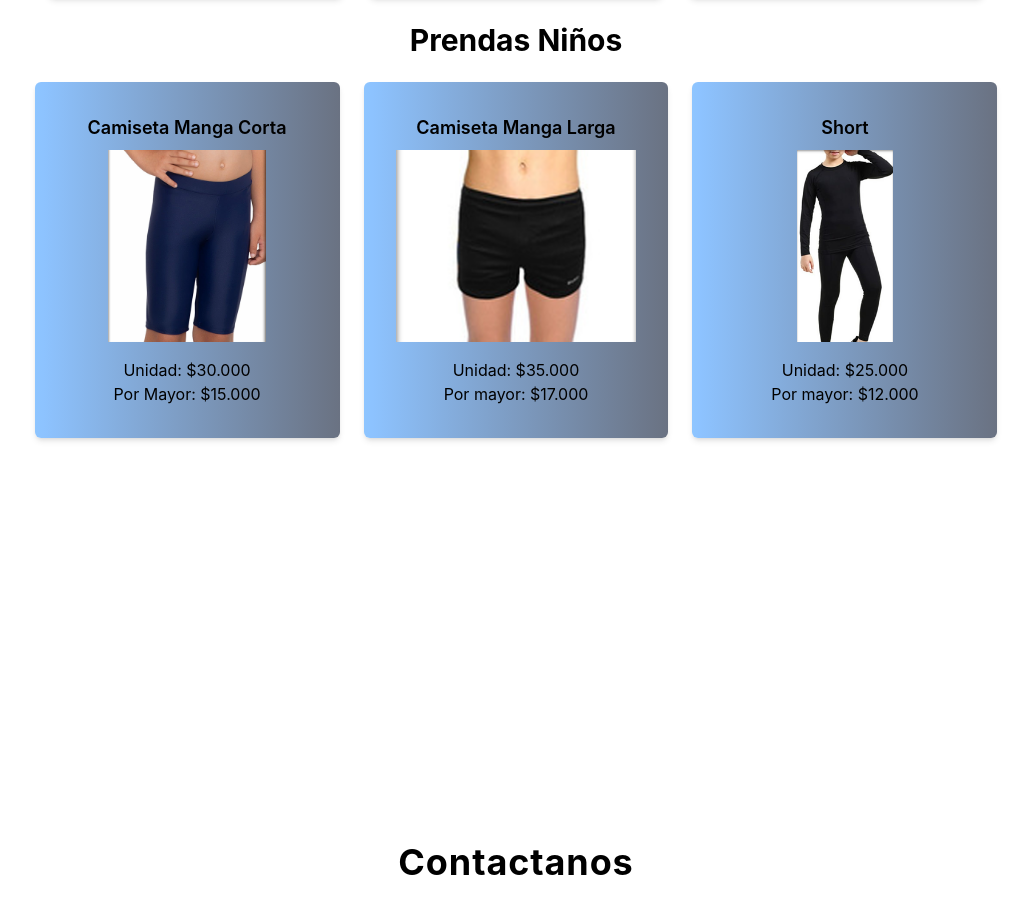
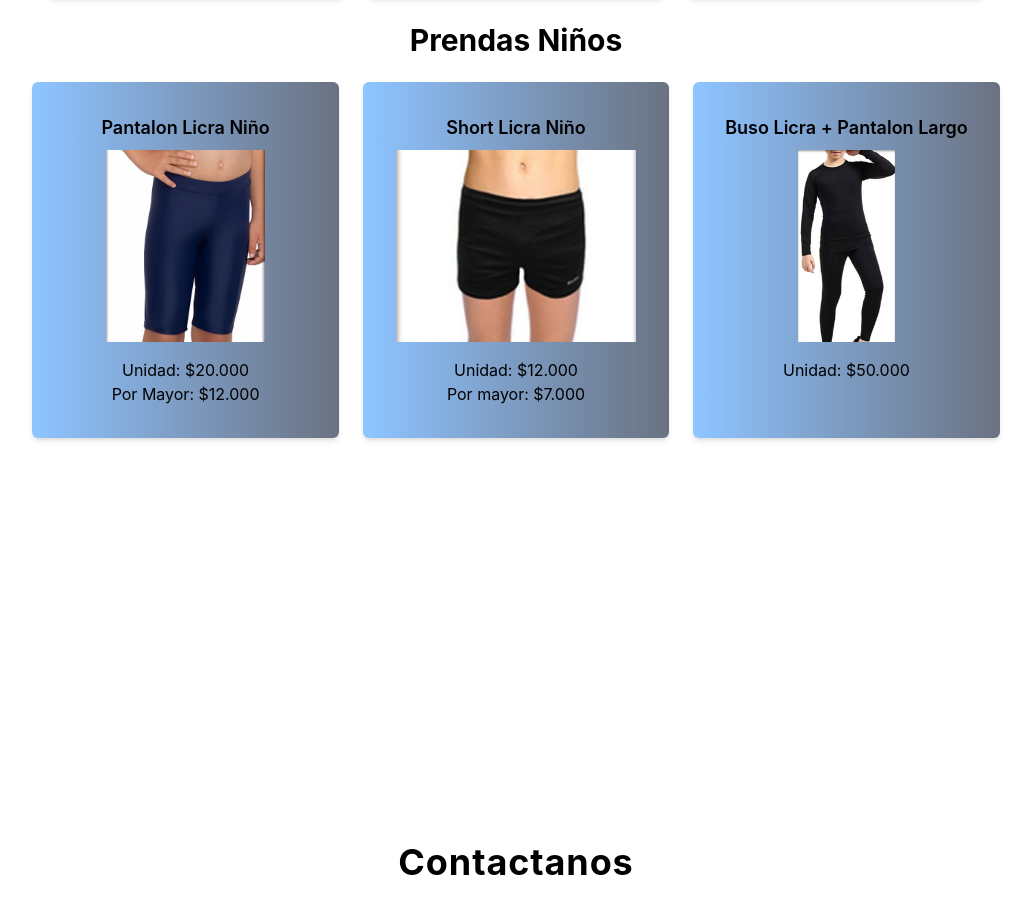
Before and after one commit to Lu1s-png/Proyecto-Licras-Deportivas, a React (Vite) app: page / in a window 1280 px wide. Shown: the part 3924-4827 px from the top of the page, without its empty margins (124-1155 px from the left). Built offline with nearby package versions, Linux system fonts and the light colour scheme.

Commit message:
cambio de nombres prendas niños y precios

```diff
--- a/src/App.jsx
+++ b/src/App.jsx
@@ -189,23 +189,22 @@ function App() {
           <div>
             <div className='grid grid-cols-1 sm:grid-cols-3 md:grid-cols-3 gap-6'>
               <div className='card bg-gradient-to-r from-blue-300 to-gray-500 rounded-md shadow-md p-4'>
-                <h3 className='text-lg font-semibold mb-2'>Camiseta Manga Corta</h3>
+                <h3 className='text-lg font-semibold mb-2'>Pantalon Licra Niño</h3>
                 {/*<img src="/licras niño/tapa-corto.png" className='w-full h-48 object-cover rounded-lg mb-4' />*/}
                 <img src="/licras niño/tapa-corto.png" className='w-full h-48 object-contain mb-4' />
-                <p className='text-black'>Unidad: $30.000</p>
-                <span className='text-black'>Por Mayor: $15.000</span>
+                <p className='text-black'>Unidad: $20.000</p>
+                <span className='text-black'>Por Mayor: $12.000</span>
               </div>
               <div className='card bg-gradient-to-r from-blue-300 to-gray-500 rounded-md shadow-md p-4'>
-                <h3 className='text-lg font-semibold mb-2'>Camiseta Manga Larga</h3>
+                <h3 className='text-lg font-semibold mb-2'>Short Licra Niño</h3>
                 <img src="/licras niño/short.png" className='w-full h-48 object-contain mb-4' />
-                <p className='text-black'>Unidad: $35.000</p>
-                <span className='text-black'>Por mayor: $17.000</span>
+                <p className='text-black'>Unidad: $12.000</p>
+                <span className='text-black'>Por mayor: $7.000</span>
               </div>
               <div className='card bg-gradient-to-r from-blue-300 to-gray-500 rounded-md shadow-md p-4'>
-                <h3 className='text-lg font-semibold mb-2'>Short</h3>
+                <h3 className='text-lg font-semibold mb-2'>Buso Licra + Pantalon Largo</h3>
                 <img src="/licras niño/buso-largo.png" className='w-full h-48 object-contain mb-4' />
-                <p className='text-black'>Unidad: $25.000</p>
-                <span className='text-black'>Por mayor: $12.000</span>
+                <p className='text-black'>Unidad: $50.000</p>
               </div>
             </div>
           </div>
```
